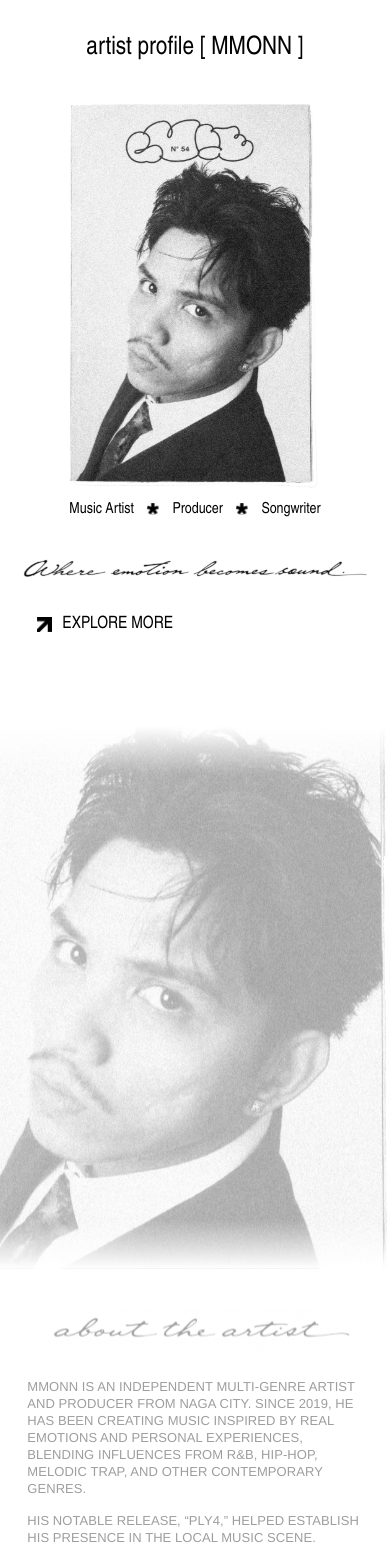
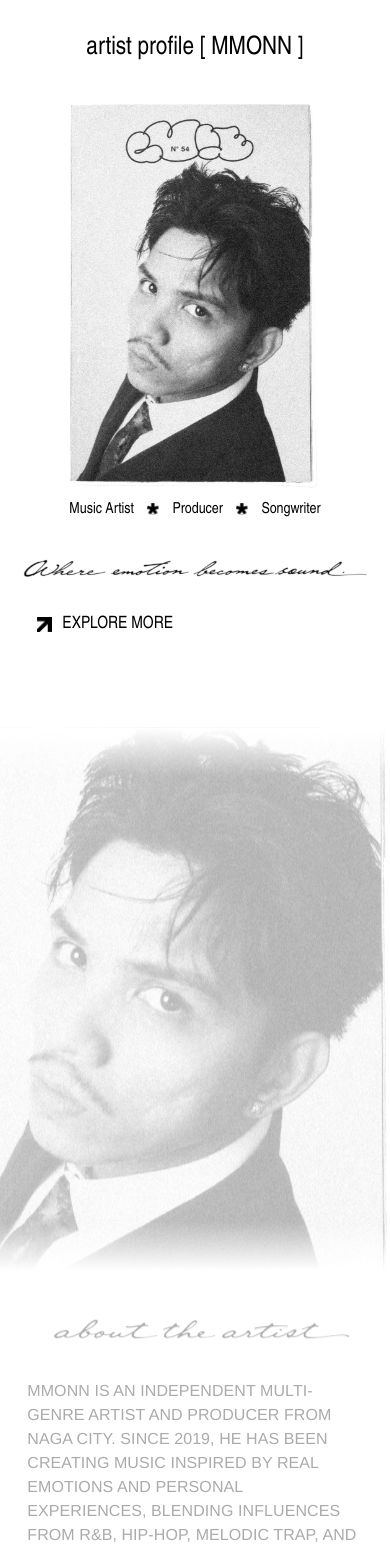
Before and after one commit to NoobKodak/mmonn.info, a React (Vite) app: page / in a window 390 px wide. Shown: the top 1548 px of the page. Built offline with nearby package versions, Linux system fonts and the light colour scheme; no server answers; the database is empty.

Commit message:
Fix mobile biography readability and remove letter scrambling

```diff
--- a/src/components/AboutSection.css
+++ b/src/components/AboutSection.css
@@ -18,6 +18,11 @@
   background: var(--paper);
   color: var(--ink);
   font-family: var(--face);
+  font-weight: 400;
+  font-stretch: normal;
+  font-synthesis: none;
+  -webkit-text-size-adjust: 100%;
+  text-size-adjust: 100%;
   scroll-margin-top: 0;
 }
 
@@ -120,7 +125,9 @@
   }
 
   .ab-paragraph {
-    font-size: max(0.8125rem, 2.9cqw);
+    font-size: clamp(1rem, 3.5vw, 1.125rem);
+    font-weight: 400;
+    line-height: 1.5;
     text-align: left;
   }
 }
--- a/src/components/AboutSection.jsx
+++ b/src/components/AboutSection.jsx
@@ -1,6 +1,5 @@
 import { asset } from "../assets.js";
 import { useAbout } from "../lib/content-store.jsx";
-import HyperText from "./HyperText.jsx";
 import "./AboutSection.css";
 
 export default function AboutSection({ id }) {
@@ -31,16 +30,10 @@ export default function AboutSection({ id }) {
         </h2>
 
         <div className="ab-text">
-          {ABOUT_PARAGRAPHS.map((paragraph, index) => (
-            <HyperText
-              className="ab-paragraph"
-              key={paragraph.slice(0, 32)}
-              as="p"
-              duration={1100}
-              delay={index * 140}
-            >
+          {ABOUT_PARAGRAPHS.map((paragraph) => (
+            <p className="ab-paragraph" key={paragraph}>
               {paragraph}
-            </HyperText>
+            </p>
           ))}
         </div>
       </div>
```
